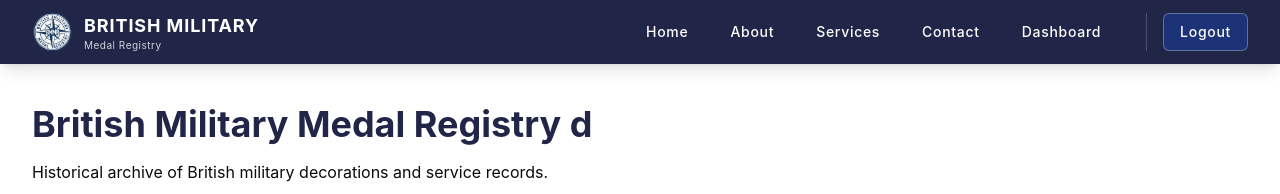
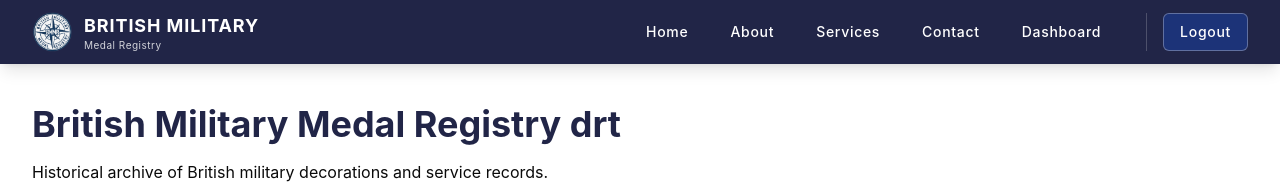
Before and after one commit to 12Aleks/medal-registry, a Next.js app in the folder apps/web/: page / in a window 1280 px wide. Shown: the top 194 px of the page. Built offline with nearby package versions, Linux system fonts and the light colour scheme.

Commit message:
docker files - new rules

```diff
--- a/apps/web/app/(site)/page.tsx
+++ b/apps/web/app/(site)/page.tsx
@@ -6,7 +6,7 @@ export default function Home() {
 
       <section className="space-y-4 ">
         <h1 className="text-4xl font-bold text-darkblue">
-          British Military Medal Registry d
+          British Military Medal Registry drt
         </h1>
         <p className="text-textSecondary max-w-2xl">
           Historical archive of British military decorations and service records.
```
